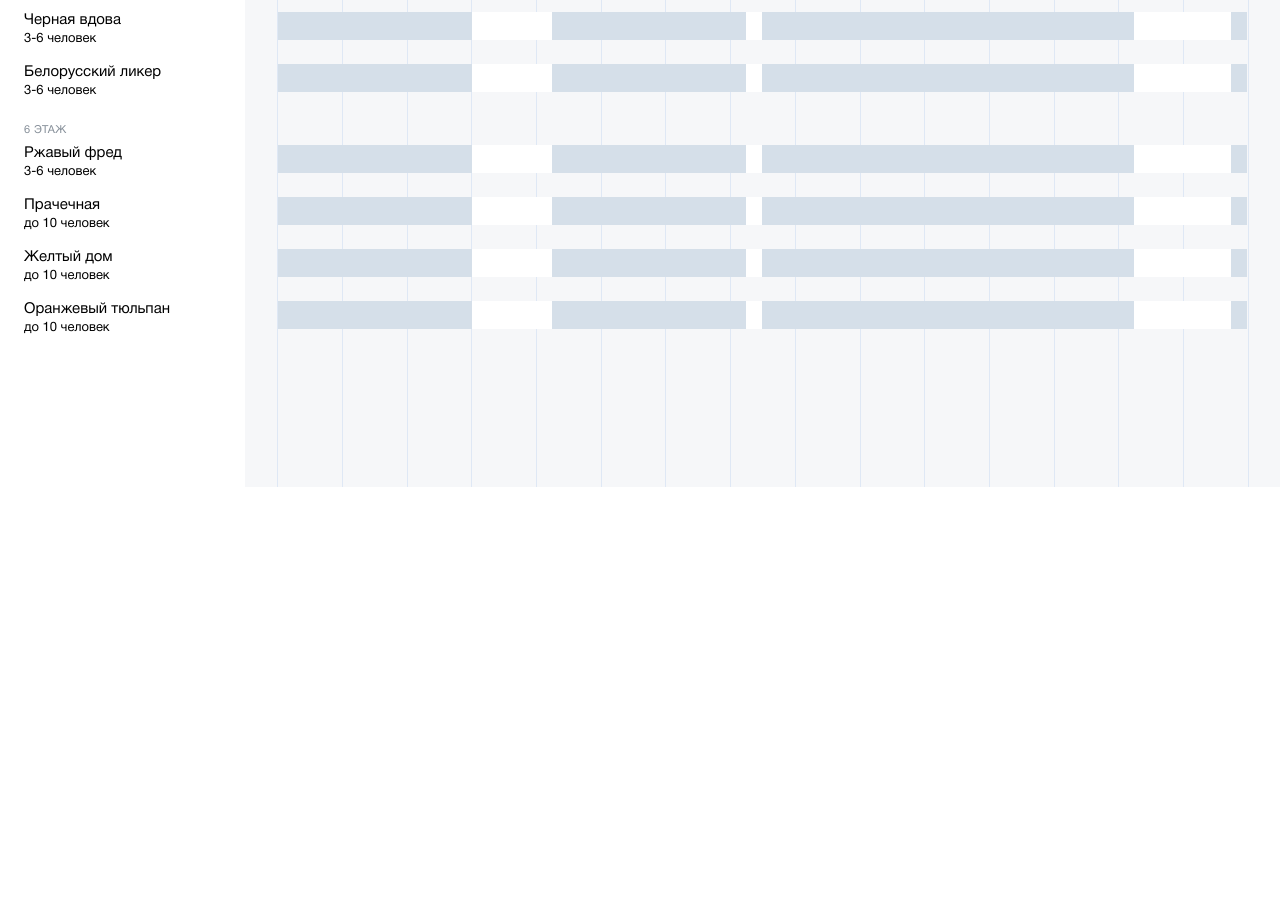
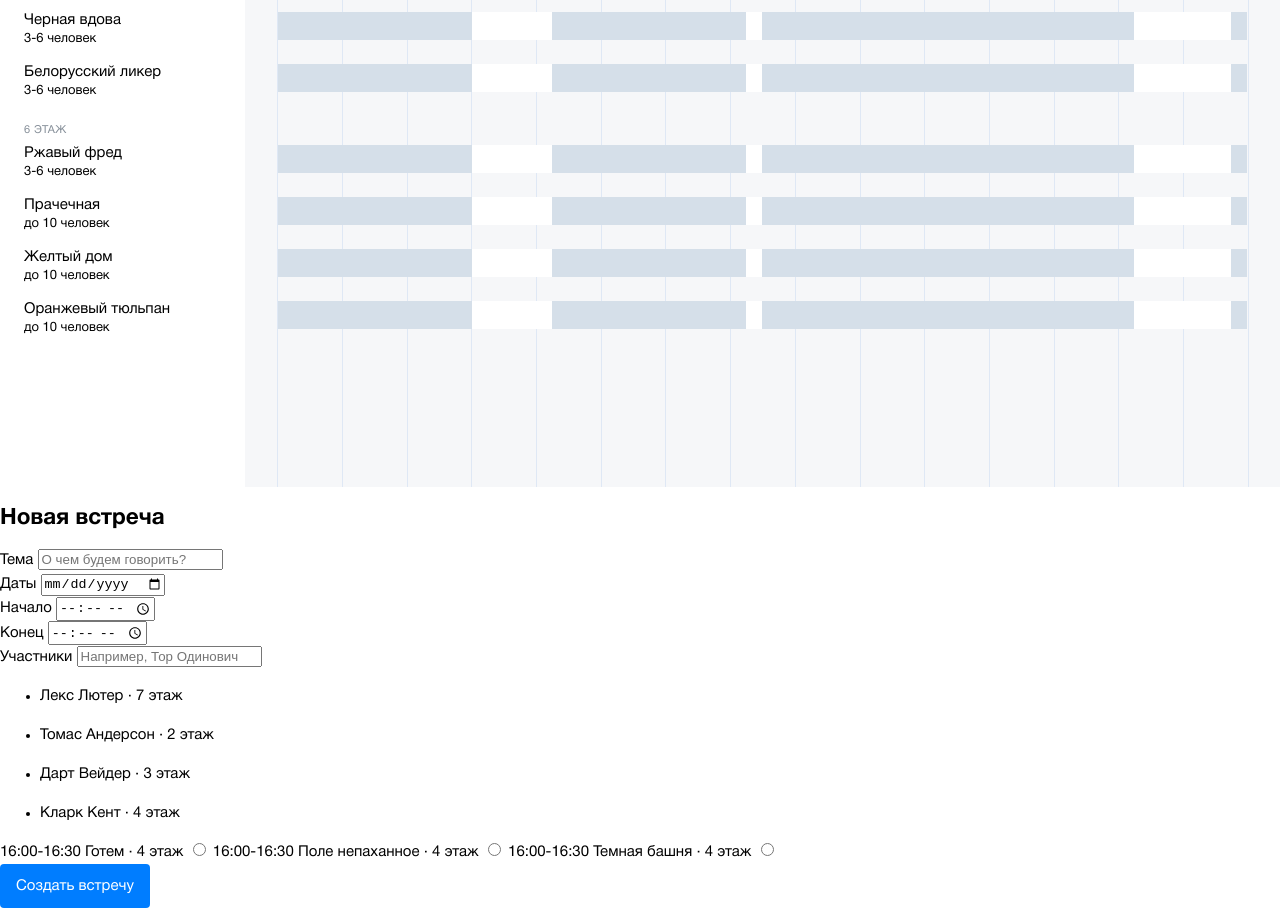
Before and after one commit to kildyashovD/ya-meeting-room, a website: page source/index.html in a window 1280 px wide. Shown: the part 313-1221 px from the top of the page. Before the commit the page ends 800 px from the top, so only its background shows below. Drawn offline with nearby package versions, Linux system fonts and the light colour scheme; files that its build step writes are made by us from their sources.

Commit message:
Делает базовую разметку для добавления встречи

```diff
--- a/source/index.html
+++ b/source/index.html
@@ -129,13 +129,77 @@
         </template>
 
       </div>
-     <!--
-      <div class="diagram-content__meeting-time meeting-time">
-        <div class="meeting-time__timeline timeline">
-          <div class="timeline__item timeline__item--blocked timeline__item--3h0m"></div>
-          <div class="timeline__item timeline__item--free timeline__item--2h15m"></div>
-        </div>
-      </div>-->
+
+    </section>
+
+    <section class="new-meeting">
+      <div class="new-meeting__wrapper">
+        <h2 class="new-meeting__heading">Новая встреча</h2>
+
+        <form class="new-meeting__form add-meeting-form" action="#">
+          <div class="add-meeting-form__item">
+            <div class="add-meeting-form__container">
+              <label for="meeting-them">Тема</label>
+              <input class="add-meeting-form__theme" type="text" name="theme" id="meeting-theme" placeholder="О чем будем говорить?">
+            </div>
+          </div>
+          <div class="add-meeting-form__item">
+            <div class="add-meeting-form__container">
+              <label for="meeting-date">Даты</label>
+              <input class="add-meeting-form__date" name="date" id="meeting-date" type="date">
+            </div>
+            <div class="add-meeting-form__container">
+              <label for="meeting-start-time">Начало</label>
+              <input class="add-meeting-form__time" name="start-time" id="meeting-start-time" type="time">
+            </div>
+            <div class="add-meeting-form__container">
+              <label for="meeting-end-time">Конец</label>
+              <input class="add-meeting-form__time" name="end-time" id="meeting-end-time" type="time">
+            </div>
+          </div>
+          <div class="add-meeting-form__item">
+            <div class="add-meeting-form__conta">
+              <label for="">Участники</label>
+              <input class="add-meeting-form__participants" type="text" placeholder="Например, Тор Одинович">
+              <ul class="participants-list">
+                <li class="participants-list__item">
+                  <p class="participants-list__name">Лекс Лютер · <span class="participants-list__floor">7 этаж</span></p>
+                </li>
+                <li class="participants-list__item">
+                  <p class="participants-list__name">Томас Андерсон · <span class="participants-list__floor">2 этаж</span></p>
+                </li>
+                <li class="participants-list__item">
+                  <p class="participants-list__name">Дарт Вейдер · <span class="participants-list__floor">3 этаж</span></p>
+                </li>
+                <li class="participants-list__item">
+                  <p class="participants-list__name">Кларк Кент · <span class="participants-list__floor">4 этаж</span></p>
+                </li>
+              </ul>
+            </div>
+          </div>
+          <div class="add-meeting-form__item recommended-rooms" data-heading="Рекомендованные переговорки">
+            <label for="recommended-rooms-gotem">
+              <span class="recommended-rooms__time">16:00-16:30</span>
+              <span class="recommended-rooms__name">Готем</span> ·
+              <span class="recommended-rooms__floor">4 этаж</span>
+            </label>
+            <input class="recommended-rooms__item" id="recommended-rooms-gotem" type="radio" name="rooms" value="room-gotem">
+            <label for="recommended-rooms-gotem">
+              <span class="recommended-rooms__time">16:00-16:30</span>
+              <span class="recommended-rooms__name">Поле непаханное</span> ·
+              <span class="recommended-rooms__floor">4 этаж</span>
+            </label>
+            <input class="recommended-rooms__item" id="recommended-rooms-gotem" type="radio" name="rooms" value="room-gotem">
+            <label for="recommended-rooms-gotem">
+              <span class="recommended-rooms__time">16:00-16:30</span>
+              <span class="recommended-rooms__name">Темная башня</span> ·
+              <span class="recommended-rooms__floor">4 этаж</span>
+            </label>
+            <input class="recommended-rooms__item" id="recommended-rooms-gotem" type="radio" name="rooms" value="room-gotem">
+          </div>
+          <button class="add-meeting-form__submit button" type="submit" name="button">Создать встречу</button>
+        </form>
+      </div>
     </section>
   </main>
   <script src="js/floor.js"></script>
--- a/source/less/blocks/button.less
+++ b/source/less/blocks/button.less
@@ -1,10 +1,12 @@
 .button {
   padding: 10px 16px;
 
+  font: inherit;
   color: #ffffff;
 
   background-color: rgba(0,125,255,1);
 
+  border: none;
   border-radius: 4px;
 
   &:hover {
```
